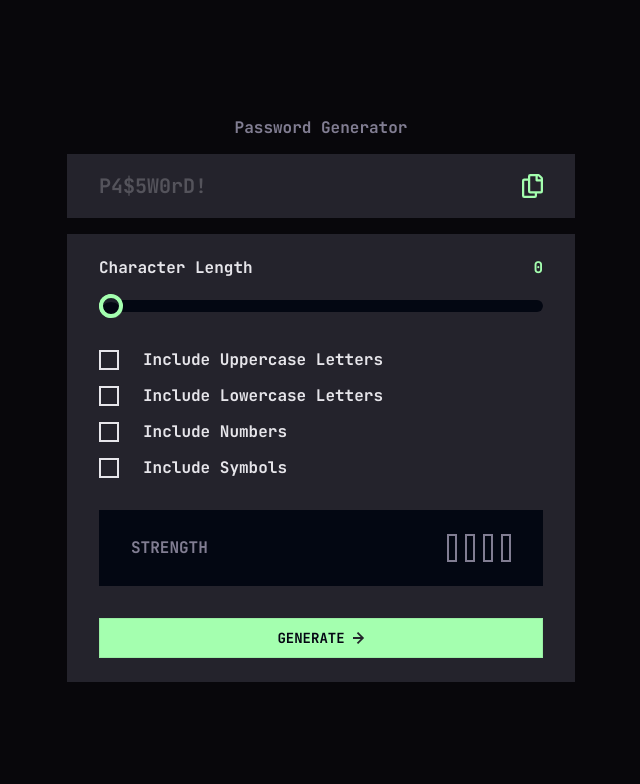
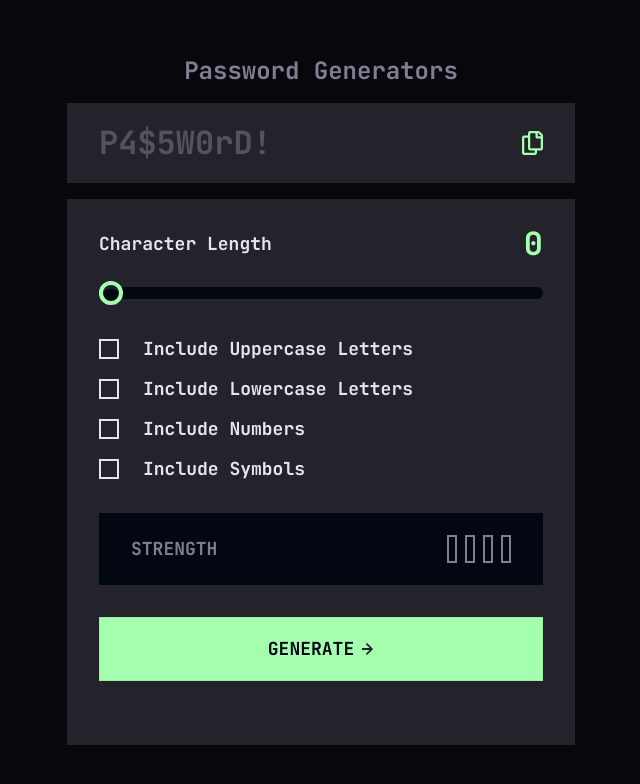
Before and after one commit to ironest/password-generator, a React (Vite) app: page / in a window 1280 px wide. Shown: the top 784 px of the page, without its empty margins (319-959 px from the left). Built offline with nearby package versions, Linux system fonts and the light colour scheme.

Commit message:
More responsive tweaks

```diff
--- a/src/App.tsx
+++ b/src/App.tsx
@@ -43,7 +43,9 @@ function App() {
   return (
     <div className="min-h-screen w-full flex justify-center items-center">
       <main className="w-full sm:w-135 flex flex-col items-center gap-4 p-4">
-        <h1 className="text-base/5 text-gray-600">Password Generator</h1>
+        <h1 className="text-base/5 text-gray-600 sm:text-2xl/8">
+          Password Generators
+        </h1>
         <OutputPassword loading={loading} password={password} />
         <Settings>
           <SettingsLength config={config} setConfig={setConfig} />
--- a/src/components/output/index.tsx
+++ b/src/components/output/index.tsx
@@ -5,7 +5,7 @@ interface OutputProps {
 
 export const OutputPassword = ({ loading, password }: OutputProps) => {
   return (
-    <p className="flex justify-between items-center w-full bg-base-200 p-4 sm:py-5 sm:px-8 text-xl h-16 ">
+    <p className="flex justify-between items-center w-full bg-base-200 p-4 sm:px-8 text-2xl sm:text-[32px]/10 h-16 sm:h-20">
       {loading ? (
         <span className="loading loading-dots loading-xl text-gray-700" />
       ) : password ? (
--- a/src/components/settings/generate-cta/index.tsx
+++ b/src/components/settings/generate-cta/index.tsx
@@ -6,7 +6,7 @@ interface GenerateCtaProps {
 export const GenerateCta = ({ loading, onClick }: GenerateCtaProps) => {
   return (
     <button
-      className="btn gap-2 btn-primary rounded-none w-full text-base-300 uppercase shadow-none hover:bg-transparent hover:text-primary hover:border-2 hover:border-primary"
+      className="btn h-14 sm:h-16 gap-2 btn-primary rounded-none w-full text-base-300 uppercase shadow-none hover:bg-transparent hover:text-primary hover:border-2 hover:border-primary text-base/5 sm:text-lg/6"
       onClick={onClick}
     >
       {loading ? (
--- a/src/components/settings/inclusions/index.tsx
+++ b/src/components/settings/inclusions/index.tsx
@@ -26,7 +26,7 @@ export const SettingsInclusions = ({
       {config.inclusions.map(({ label, value, enabled }) => {
         return (
           <label
-            className="label flex gap-4 sm:gap-6 text-base-content"
+            className="label flex gap-4 sm:gap-6 text-base-content sm:text-lg/6"
             key={label}
           >
             <input
--- a/src/components/settings/index.tsx
+++ b/src/components/settings/index.tsx
@@ -4,7 +4,7 @@ interface SettingsProps {
 
 export const Settings = ({ children }: SettingsProps) => {
   return (
-    <div className="w-full flex flex-col gap-8 bg-base-200 p-4 sm:py-6 sm:px-8">
+    <div className="w-full flex flex-col gap-8 bg-base-200 p-4 sm:pt-6 sm:pb-16 sm:px-8">
       {children}
     </div>
   );
--- a/src/components/settings/length/index.tsx
+++ b/src/components/settings/length/index.tsx
@@ -14,9 +14,11 @@ export const SettingsLength = ({ config, setConfig }: SettingsLengthProps) => {
   };
 
   return (
-    <div className="flex justify-between flex-wrap gap-2 sm:gap-4">
-      <span>Character Length</span>
-      <span className="text-primary">{config.length}</span>
+    <div className="flex justify-between items-center flex-wrap gap-2 sm:gap-4">
+      <span className="sm:text-lg/6">Character Length</span>
+      <span className="text-primary text-2xl/8 sm:text-[32px]/[42px]">
+        {config.length}
+      </span>
       <input
         type="range"
         min="0"
--- a/src/components/settings/strength/index.tsx
+++ b/src/components/settings/strength/index.tsx
@@ -7,7 +7,7 @@ interface StrengthProps {
 
 export const Strength = ({ evaluation }: StrengthProps) => {
   return (
-    <div className="w-full p-4 flex justify-between items-center bg-base-300 sm:px-8 sm:py-6">
+    <div className="w-full p-4 flex justify-between items-center bg-base-300 sm:px-8 sm:py-[22px] sm:text-lg/6">
       <span className="uppercase text-gray-600">strength</span>
       <StrengthIndicator value={evaluation?.strength || 0} />
     </div>
```
